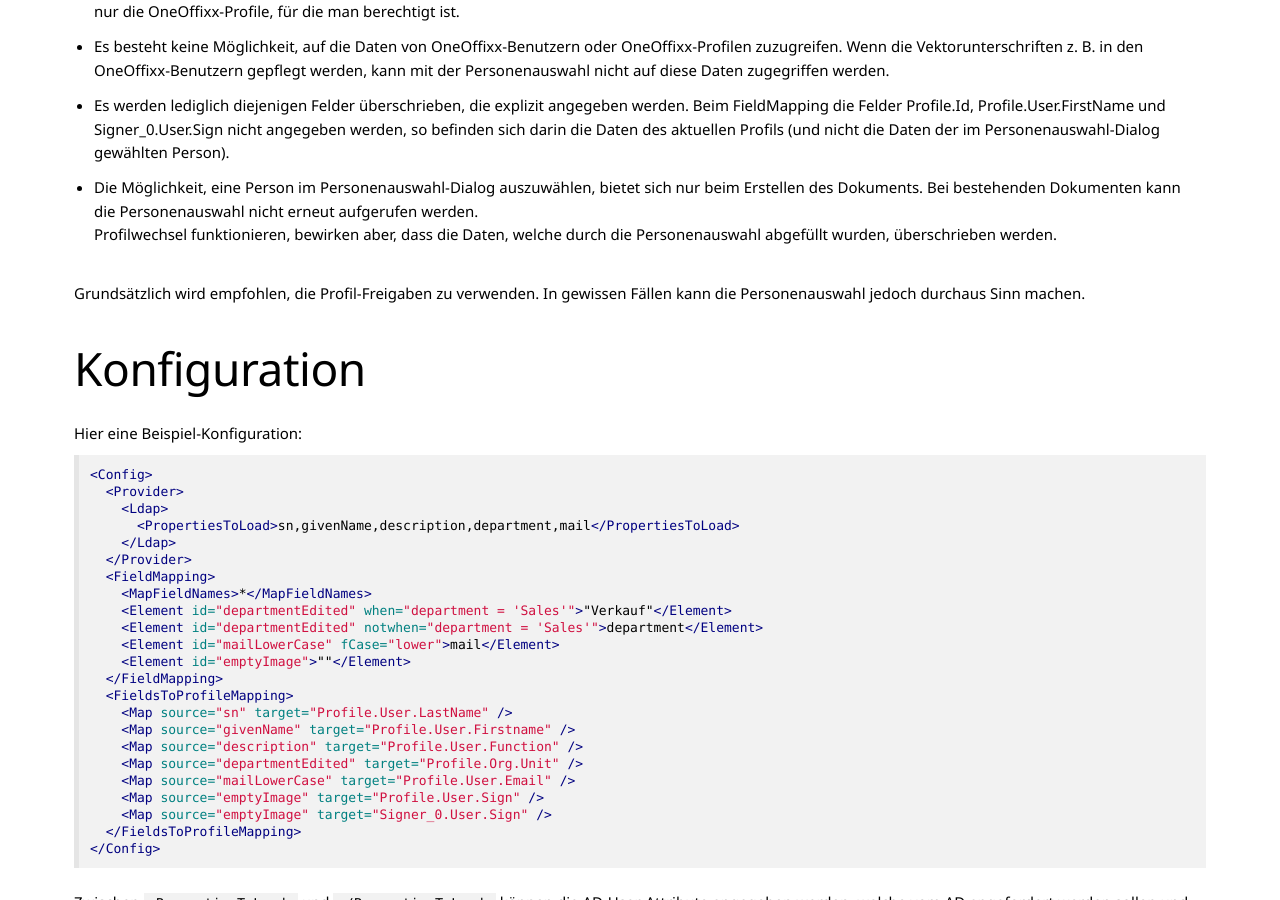
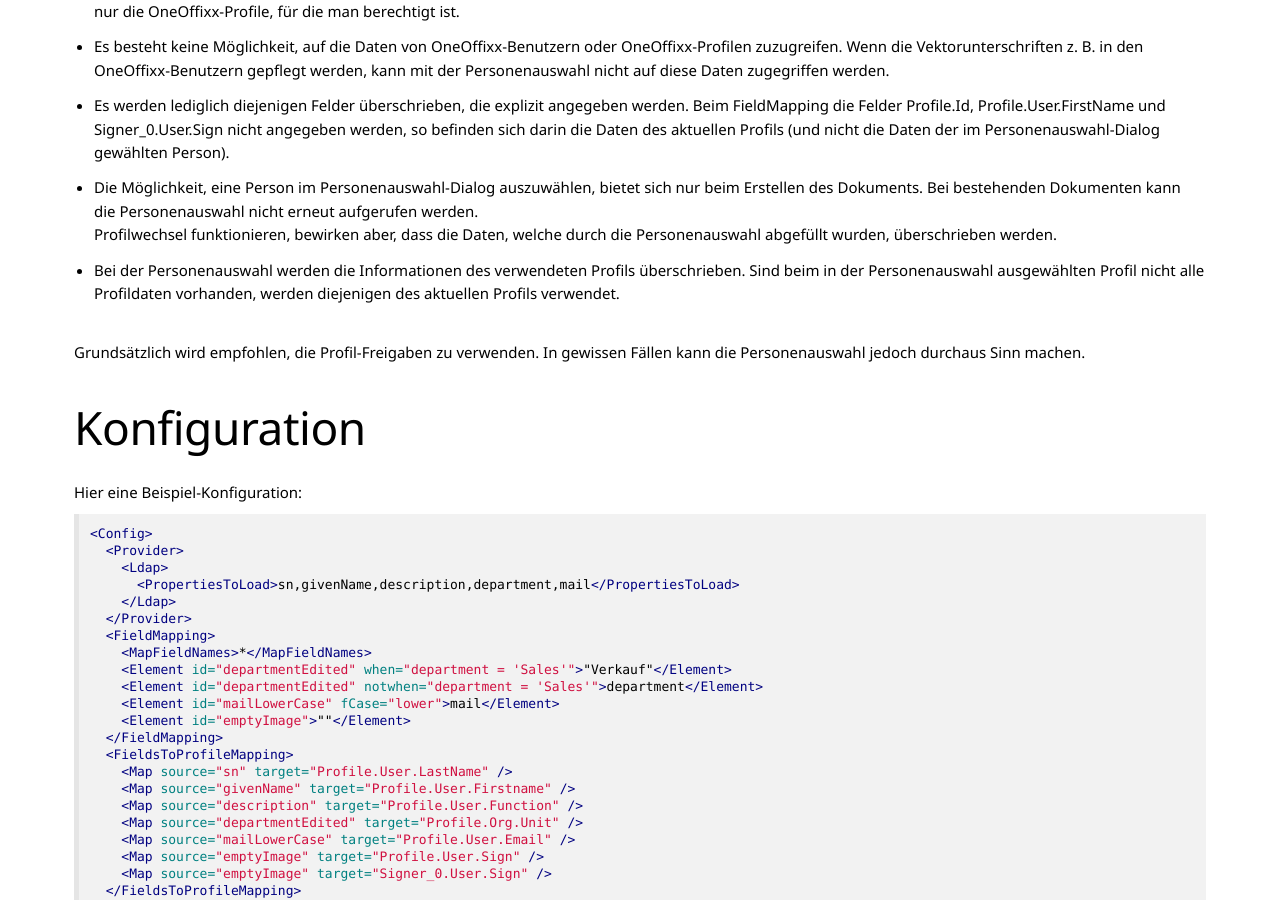
Before and after one commit to primesoft-group/oneoffixx-docs, a Jekyll site: the page built from _pages/docfunc/de/df-peoplepicker.md, in a window 1280 px wide and 900 px high, scrolled down 1101 px. Built offline with Jekyll 4.4.1, drawn with Linux system fonts in a browser that asks for light colours; nearby versions of some CDN libraries; some web fonts are replaced.

Commit message:
updated peoplepicker df

```diff
--- a/_pages/docfunc/de/df-peoplepicker.md
+++ b/_pages/docfunc/de/df-peoplepicker.md
@@ -21,6 +21,7 @@
 * Es besteht keine Möglichkeit, auf die Daten von OneOffixx-Benutzern oder OneOffixx-Profilen zuzugreifen. Wenn die Vektorunterschriften z.&nbsp;B. in den OneOffixx-Benutzern gepflegt werden, kann mit der Personenauswahl nicht auf diese Daten zugegriffen werden.
 * Es werden lediglich diejenigen Felder überschrieben, die explizit angegeben werden. Beim FieldMapping die Felder Profile.Id, Profile.User.FirstName und Signer_0.User.Sign nicht angegeben werden, so befinden sich darin die Daten des aktuellen Profils (und nicht die Daten der im Personenauswahl-Dialog gewählten Person).
 * Die Möglichkeit, eine Person im Personenauswahl-Dialog auszuwählen, bietet sich nur beim Erstellen des Dokuments. Bei bestehenden Dokumenten kann die Personenauswahl nicht erneut aufgerufen werden.<br>Profilwechsel funktionieren, bewirken aber, dass die Daten, welche durch die Personenauswahl abgefüllt wurden, überschrieben werden.
+* Bei der Personenauswahl werden die Informationen des verwendeten Profils überschrieben. Sind beim in der Personenauswahl ausgewählten Profil nicht alle Profildaten vorhanden, werden diejenigen des aktuellen Profils verwendet.
 
 Grundsätzlich wird empfohlen, die Profil-Freigaben zu verwenden. In gewissen Fällen kann die Personenauswahl jedoch durchaus Sinn machen.
 
```
